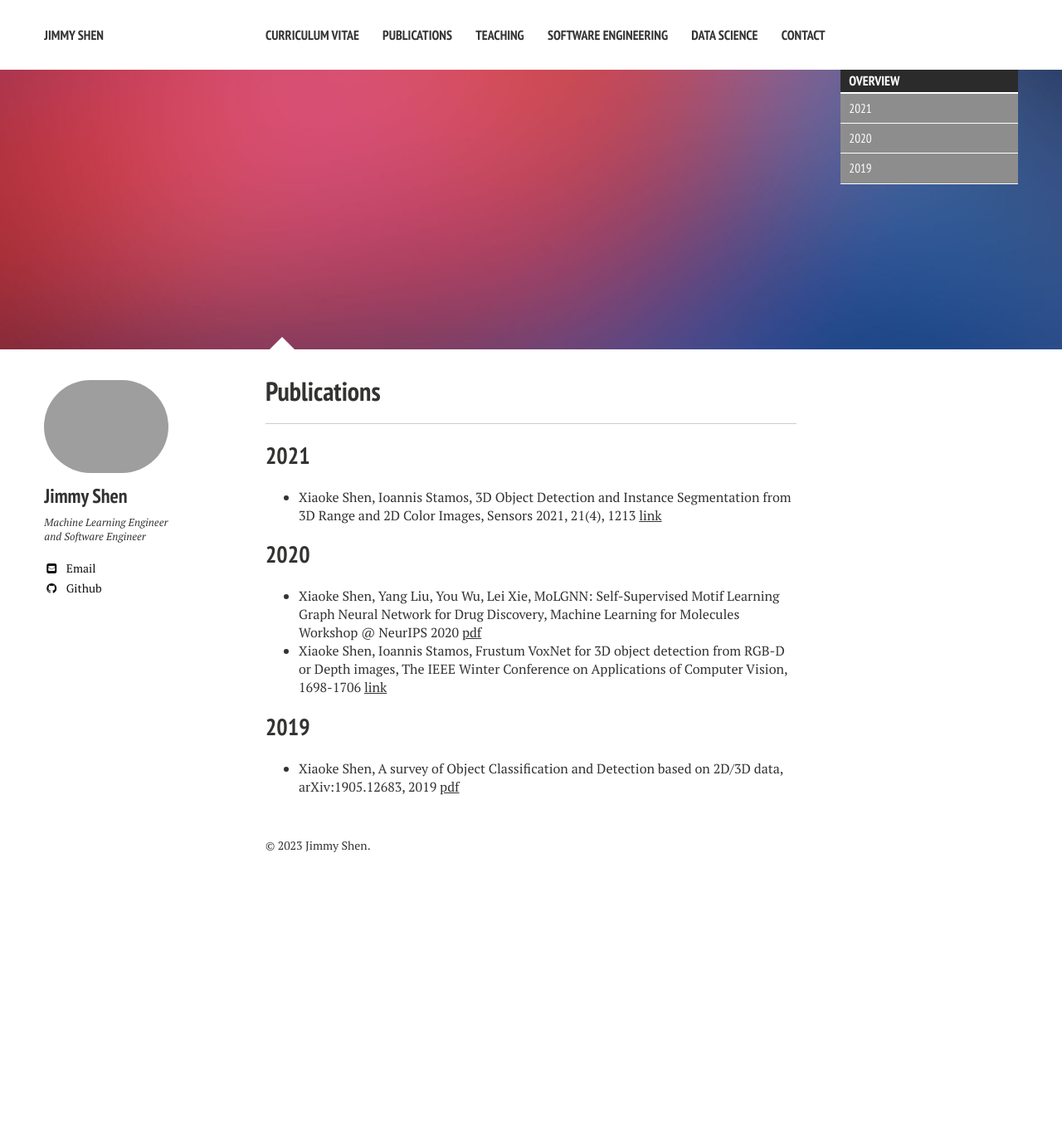
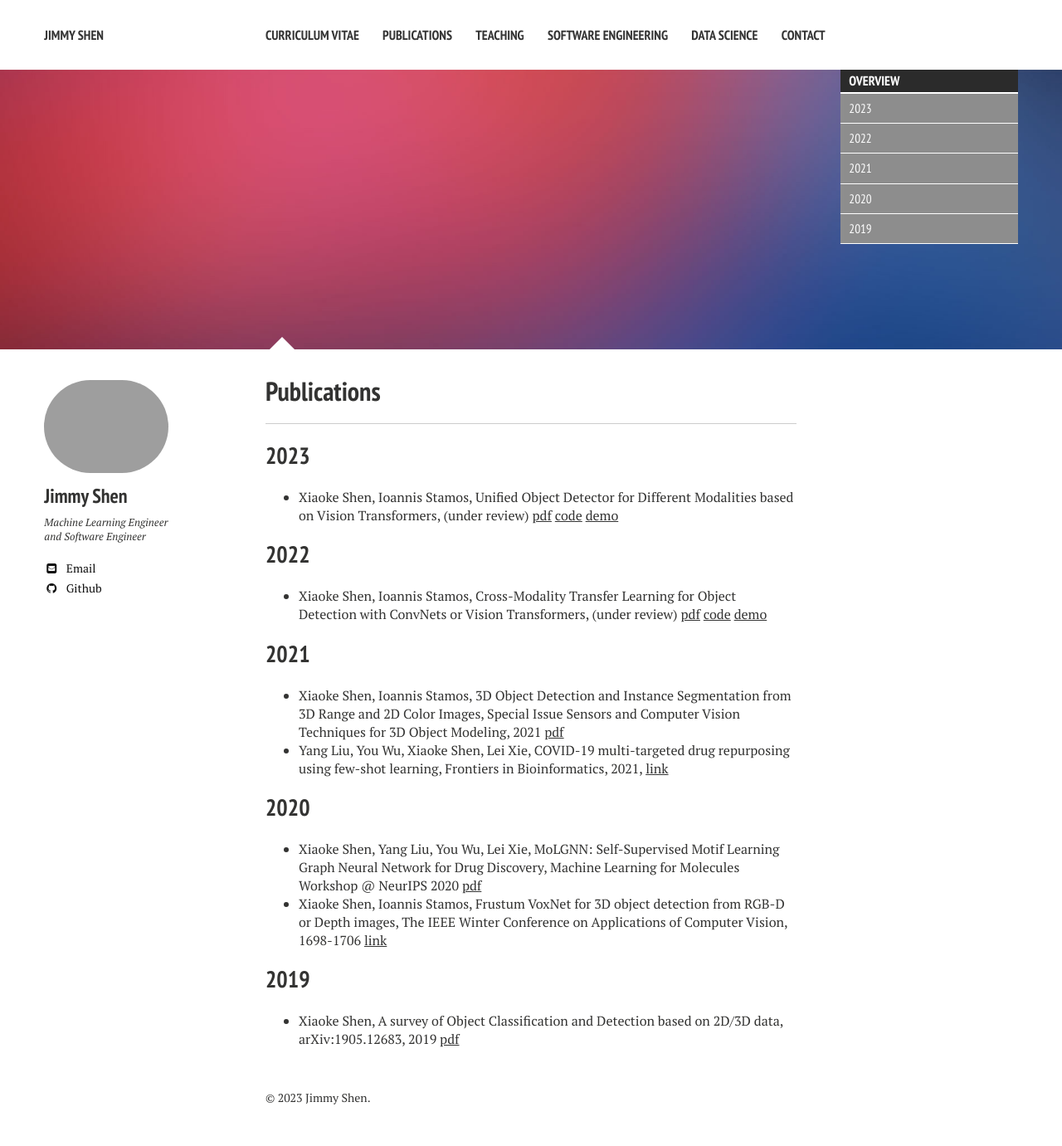
Before and after one commit to xiaokeshen/xiaokeshen.github.io, a Jekyll site: the page built from publications/index.md, in a window 1280 px wide. Shown: the whole page at 83% size. Built offline with Jekyll 4.4.1, drawn with Linux system fonts in a browser that asks for light colours; nearby versions of some CDN libraries; before the commit the page ends 1077 px from its top, so only the background shows below that.

Commit message:
Update publication

```diff
--- a/publications/index.md
+++ b/publications/index.md
@@ -18,8 +18,16 @@ image:
 
 ---
 
+
+## 2023
+- Xiaoke Shen, Ioannis Stamos, Unified Object Detector for Different Modalities based on Vision Transformers, (under review) [pdf](https://arxiv.org/pdf/2207.01071.pdf) [code](https://github.com/liketheflower/UODDM) [demo](https://youtu.be/PuRQCLLSUDI)
+
+## 2022
+- Xiaoke Shen, Ioannis Stamos, Cross-Modality Transfer Learning for Object Detection with ConvNets or Vision Transformers, (under review) [pdf](https://arxiv.org/pdf/2203.10456.pdf) [code](https://github.com/liketheflower/CrossTrans) [demo](https://youtu.be/qQ0w-GpPzjI)
+
 ## 2021
-- Xiaoke Shen, Ioannis Stamos, 3D Object Detection and Instance Segmentation from 3D Range and 2D Color Images, Sensors 2021, 21(4), 1213 [link](https://www.mdpi.com/992748)
+- Xiaoke Shen, Ioannis Stamos, 3D Object Detection and Instance Segmentation from 3D Range and 2D Color Images, Special Issue Sensors and Computer Vision Techniques for 3D Object Modeling, 2021 [pdf](https://www.mdpi.com/992748)
+- Yang Liu, You Wu, Xiaoke Shen, Lei Xie, COVID-19 multi-targeted drug repurposing using few-shot learning, Frontiers in Bioinformatics, 2021, [link](https://www.frontiersin.org/articles/10.3389/fbinf.2021.693177/full)
 
 ## 2020
 - Xiaoke Shen, Yang Liu, You Wu, Lei Xie, MoLGNN: Self-Supervised Motif Learning Graph Neural Network for Drug Discovery, Machine Learning for Molecules Workshop @ NeurIPS 2020 [pdf](https://ml4molecules.github.io/papers2020/ML4Molecules_2020_paper_4.pdf)
```
